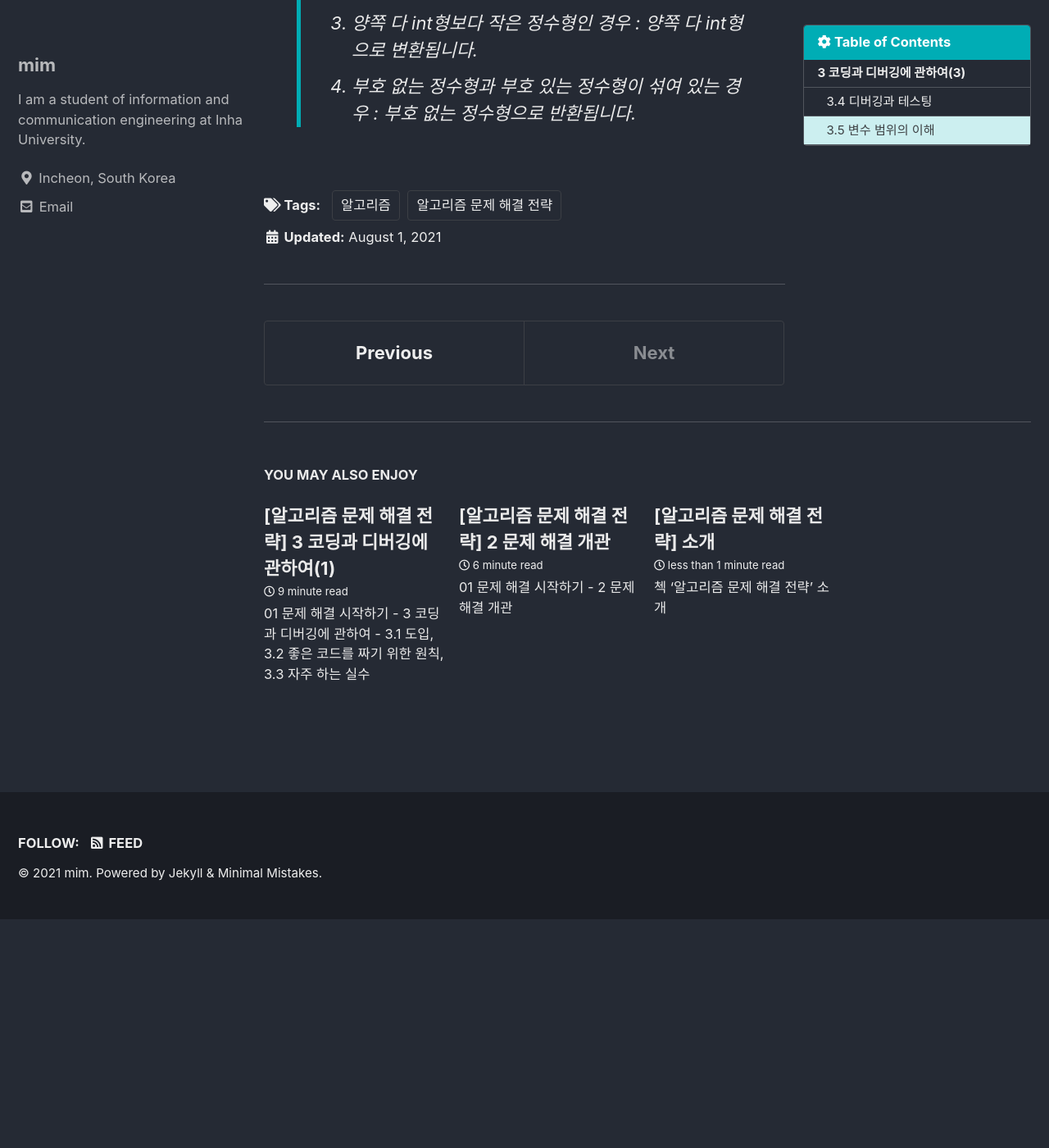
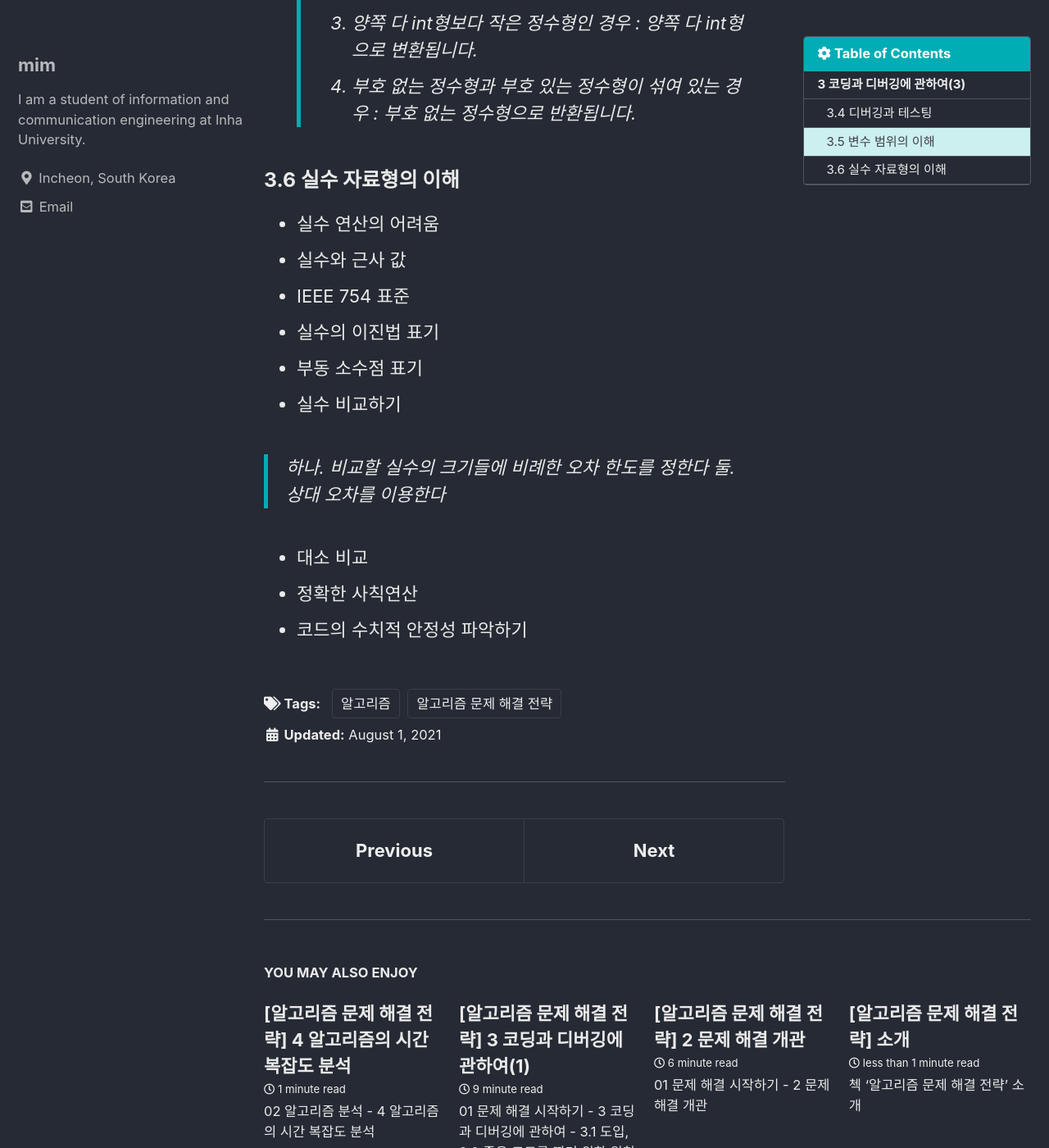
Before and after one commit to ChoMinkyung/chominkyung.github.io, a Jekyll site: the page built from _posts/2021-08-01-algorithmicProblemSolvingStrategies_01_3(2).md, in a window 1280 px wide and 1400 px high, scrolled down 5373 px. Shown: the whole window at 82% size. Built offline with Jekyll 4.4.1, drawn with Linux system fonts in a browser that asks for light colours; cached includes are drawn as plain includes; before the commit the page ends 6494 px from its top, so only the background shows below that; some of the changed text lies outside the part shown.

Commit message:
새 글 추가 및 글씨체 수정

```diff
--- a/_posts/2021-08-01-algorithmicProblemSolvingStrategies_01_3(2).md
+++ b/_posts/2021-08-01-algorithmicProblemSolvingStrategies_01_3(2).md
@@ -6,7 +6,7 @@ toc_sticky: true
 
 layout:
 title: "[알고리즘 문제 해결 전략] 3 코딩과 디버깅에 관하여(2)"
-excerpt: "01 문제 해결 시작하기 - 3 코딩과 디버깅에 관하여 - 3.4 디버깅과 테스팅, 3.5 변수 범위의 이해"
+excerpt: "01 문제 해결 시작하기 - 3 코딩과 디버깅에 관하여 - 3.4 디버깅과 테스팅, 3.5 변수 범위의 이해, 3.6 실수 자료형의 이해"
 date: 2021-08-01
 last_modified_at: 2021-08-01
 categories:
@@ -153,3 +153,19 @@ share: false
   > 2. 양쪽 다 정수형 or 양쪽 다 실수형 : 더 넓은 범위를 갖는 자료형으로 변환됩니다.
   > 3. 양쪽 다 int형보다 작은 정수형인 경우 : 양쪽 다 int형으로 변환됩니다.
   > 4. 부호 없는 정수형과 부호 있는 정수형이 섞여 있는 경우 : 부호 없는 정수형으로 반환됩니다.
+
+### 3.6 실수 자료형의 이해
+
+- 실수 연산의 어려움
+- 실수와 근사 값
+- IEEE 754 표준
+- 실수의 이진법 표기
+- 부동 소수점 표기
+- 실수 비교하기
+
+> 하나. 비교할 실수의 크기들에 비례한 오차 한도를 정한다
+> 둘. 상대 오차를 이용한다
+
+- 대소 비교
+- 정확한 사칙연산
+- 코드의 수치적 안정성 파악하기
--- /dev/null
+++ b/_posts/2021-08-08-algorithmicProblemSolvingStrategies_02_4.md
@@ -0,0 +1,109 @@
+---
+toc: true
+toc_label: "Table of Contents"
+toc_icon: "cog"
+toc_sticky: true
+
+layout:
+title: "[알고리즘 문제 해결 전략] 4 알고리즘의 시간 복잡도 분석"
+excerpt: "02 알고리즘 분석 - 4 알고리즘의 시간 복잡도 분석"
+date: 2021-08-08
+last_modified_at: 2021-08-08
+categories:
+  -
+tags:
+  - [알고리즘, 알고리즘 문제 해결 전략]
+
+use_math: false
+comments: true
+share: false
+---
+
+📖[알고리즘 문제 해결 전략] 목차
+
+<details>
+<summary>01 문제 해결 시작하기</summary>
+<div markdown="1">
+  - [2 문제 해결 개관](/algorithmicProblemSolvingStrategies_01_2) <br>
+  - [3 코딩과 디버깅에 관하여(1)](/algorithmicProblemSolvingStrategies_01_3(1)) <br>
+  - [3 코딩과 디버깅에 관하여(2)](/algorithmicProblemSolvingStrategies_01_3(2))
+</div>
+</details>
+
+<details>
+<summary>02 알고리즘 분석</summary>
+<div markdown="1">
+   - [4 알고리즘의 시간 복잡도 분석(1)](/algorithmicProblemSolvingStrategies_02_4(1)) <br>
+   - [4 알고리즘의 시간 복잡도 분석(2)](/algorithmicProblemSolvingStrategies_02_4(2)) <br>
+   - [5 알고리즘의 정당성 증명]() <br>
+</div>
+</details>
+
+<details>
+<summary>03 알고리즘 설계 패러다임</summary>
+<div markdown="1">
+   - [6 무식하게 풀기]()<br>
+   - [7 분할 정복]()<br>
+   - [8 동적 계획법]()<br>
+   - [9 동적 계획법 테크닉]()<br>
+   - [10 탐욕법]()<br>
+   - [11 조합 탐색]()<br>
+   - [12 최적화 문제 결정 문제로 바꿔 풀기]()<br>
+</div>
+</details>
+
+<details>
+<summary>04 유명한 알고리즘들</summary>
+<div markdown="1">
+    - [13 수치 해석]()<br>
+    - [14 정수론]()<br>
+    - [15 계산 기하]() <br>
+</div>
+</details>
+
+<details>
+<summary>05 기초 자료 구조</summary>
+<div markdown="1">
+    - [16 비트마스크]()<br>
+    - [17 부분 합]()<br>
+    - [18 선형 자료 구조]()<br>
+    - [19 큐와 스택, 데크]()<br>
+    - [20 문자열]()<br>
+</div>
+</details>
+
+<details>
+<summary>06 트리</summary>
+<div markdown="1">
+    - [21 트리의 구현과 순회]()<br>
+    - [22 이진 검색 트리]()<br>
+    - [23 우선순위 큐와 힙]()<br>
+    - [24 구간 트리]()<br>
+    - [25 상호 배타적 집합]()<br>
+    - [26 트라이]()<br>
+</div>
+</details>
+
+<details>
+<summary>07 그래프</summary>
+<div markdown="1">
+    - [27 그래프의 표현과 정의]()<br>
+    - [28 그래프의 깊이 우선 탐색]()<br>
+    - [29 그래프의 너비 우선 탐색]()<br>
+    - [30 최단 경로 알고리즘]()<br>
+    - [31 최소 스패닝 트리]()<br>
+    - [32 네트워크 유량]()<br>
+</div>
+</details>
+
+---
+
+<div style="text-align: right"> 02 알고리즘 분석 </div>
+
+## 4 알고리즘의 시간 복잡도 분석
+
+[알고리즘](https://ko.wikipedia.org/wiki/%EC%95%8C%EA%B3%A0%EB%A6%AC%EC%A6%98)이란 어떠한 문제를 풀기 위해 정해진 일련의 절차나 방법을 공식화한 형태로 표현한 것, 계산을 실행하기 위한 단계적 절차를 의미합니다. 즉, 문제 풀이에 필요한 계산 절차 또는 처리 과정의 순서를 뜻합니다. 가능한 한 명료하고 모호하지 않은 표현을 위해 사람들은 알고리즘을 대개 [수도 코드(pseudo-code)](https://ko.wikipedia.org/wiki/%EC%9D%98%EC%82%AC%EC%BD%94%EB%93%9C)나 그것을 구현한 소스 코드의 상태로 표현합니다. 그래서 처음에는 소스 코드와 알고리즘이 같은 것이라고 여기기 쉽습니다.
+
+### 4.2 선형 시간 알고리즘
+
+-
--- a/_sass/minimal-mistakes/_variables.scss
+++ b/_sass/minimal-mistakes/_variables.scss
@@ -14,8 +14,9 @@ $indent-var: 1.3em !default;
 
 /* system typefaces */
 $serif: Georgia, Times, serif !default;
-$sans-serif: -apple-system, BlinkMacSystemFont, "Roboto", "Segoe UI",
-  "Helvetica Neue", "Lucida Grande", Arial, sans-serif !default;
+/* 폰트 이름 추가 */
+$sans-serif: "RIDIBatang", -apple-system, BlinkMacSystemFont, "Roboto",
+  "Segoe UI", "Helvetica Neue", "Lucida Grande", Arial, sans-serif !default;
 $monospace: Monaco, Consolas, "Lucida Console", monospace !default;
 
 /* sans serif typefaces */
--- a/assets/css/main.scss
+++ b/assets/css/main.scss
@@ -6,3 +6,15 @@
 
 @import "minimal-mistakes/skins/{{ site.minimal_mistakes_skin | default: 'default' }}"; // skin
 @import "minimal-mistakes"; // main partials
+
+.center {
+  display: block;
+  margin: auto;
+}
+
+@font-face {
+  font-family: "RIDIBatang";
+  src: url("/assets/fonts/RIDIBatang.oft") format("otf");
+  font-weight: normal;
+  font-style: normal;
+}
```
Also changed, not shown: 1 other file.
